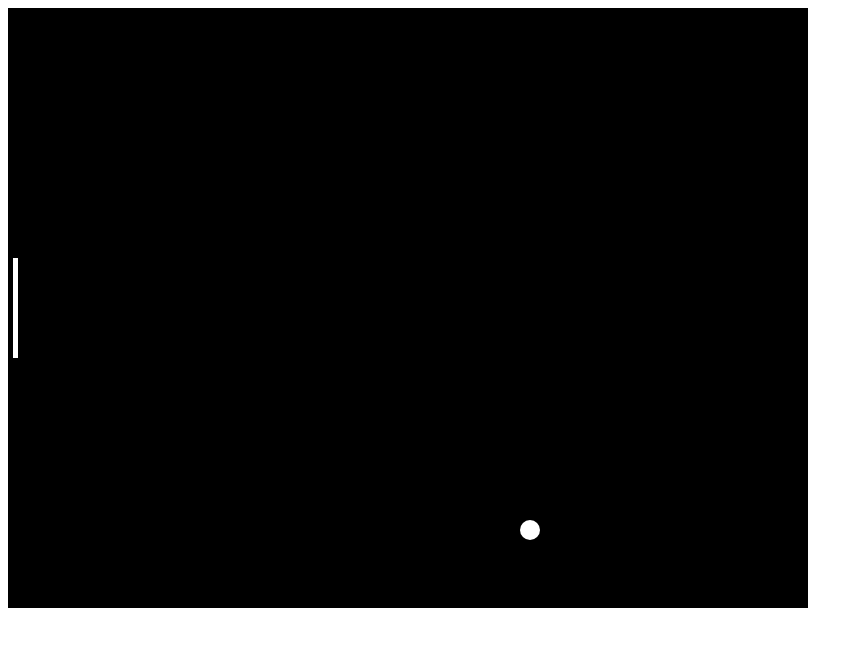
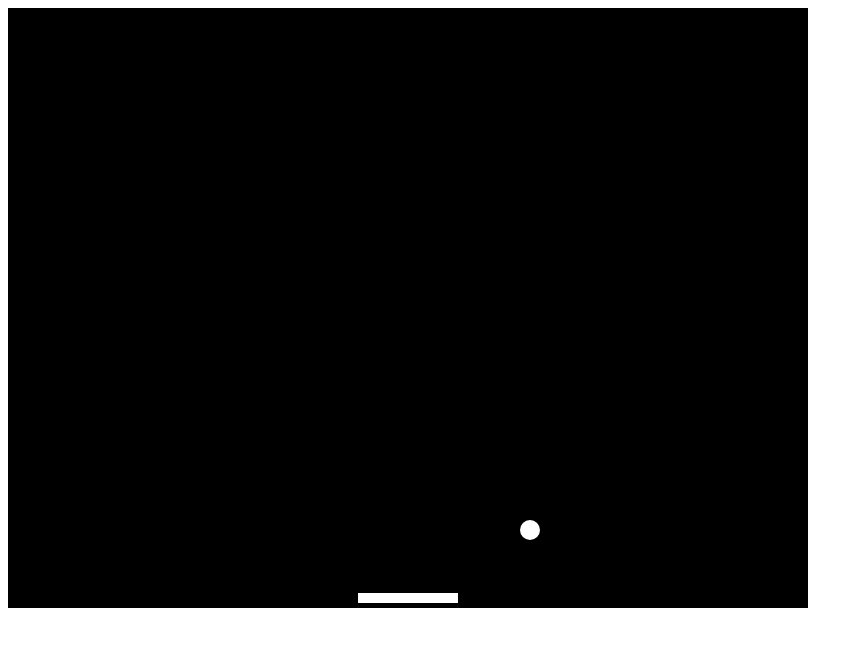
Before and after one commit to fuckhtml/Udemy_JS_Game_Course, a plain HTML site: page tennisGame/index.html in a window 1280 px wide. Shown: the whole page, without its empty margins (0-863 px from the left). Drawn offline with Linux system fonts and the light colour scheme.

Commit message:
Makes paddle to move

```diff
--- a/tennisGame/index.html
+++ b/tennisGame/index.html
@@ -17,22 +17,34 @@
     var ballSpeedY = 3;
 
     // Player's paddle settings
-    var paddleWidth = 5;
-    var paddleHeight = 100;
+    const PADDLE_WIDTH = 100;
+    const PADDLE_THICKNESS = 10;
+    var mouseX = 400;
+    var paddleX = mouseX - PADDLE_WIDTH / 2;
+
 
     window.onload = function() {
-      console.log("Hello, World!");
-
       // save the canvas for dimensions, and its 2d context for drowing to it
       canvas = document.getElementById("gameCanvas");
       canvasContext = canvas.getContext('2d');
 
       var fps = 30;
-      setInterval(function() {
-        drawEverything();
-        moveEverything();
-      }, 1000 / fps);
+      setInterval(updateAll, 1000 / fps);
 
+      canvas.addEventListener('mousemove', updateMousePos);
+    }
+
+    function updateAll() {
+      drawEverything();
+      moveEverything();
+    };
+
+    function updateMousePos(event) {
+       var rect = canvas.getBoundingClientRect();
+       var root = document.documentElement;
+
+       paddleX = event.clientX - rect.left - root.scrollLeft;
+       //var paddleY = event.clientY - rect.top - root.scrollTop;
     }
 
     function colorRect(topLeftX, topLeftY, boxWidth, boxHeight, fillColor) {
@@ -52,7 +64,7 @@
     function drawEverything() {
       colorRect(0, 0, canvas.width, canvas.height, '#000');
 
-      colorRect(5, canvas.height / 2 - paddleHeight / 2, paddleWidth, paddleHeight, '#fff');
+      colorRect(paddleX, canvas.height - PADDLE_THICKNESS - 5, PADDLE_WIDTH, PADDLE_THICKNESS, '#fff');
 
       colorCircle(ballX, ballY, 10, '#fff');
     }
@@ -67,7 +79,6 @@
 
       ballX += ballSpeedX;
       ballY += ballSpeedY;
-      console.log("ballX is " + ballX);
     }
 
   </script>
```
